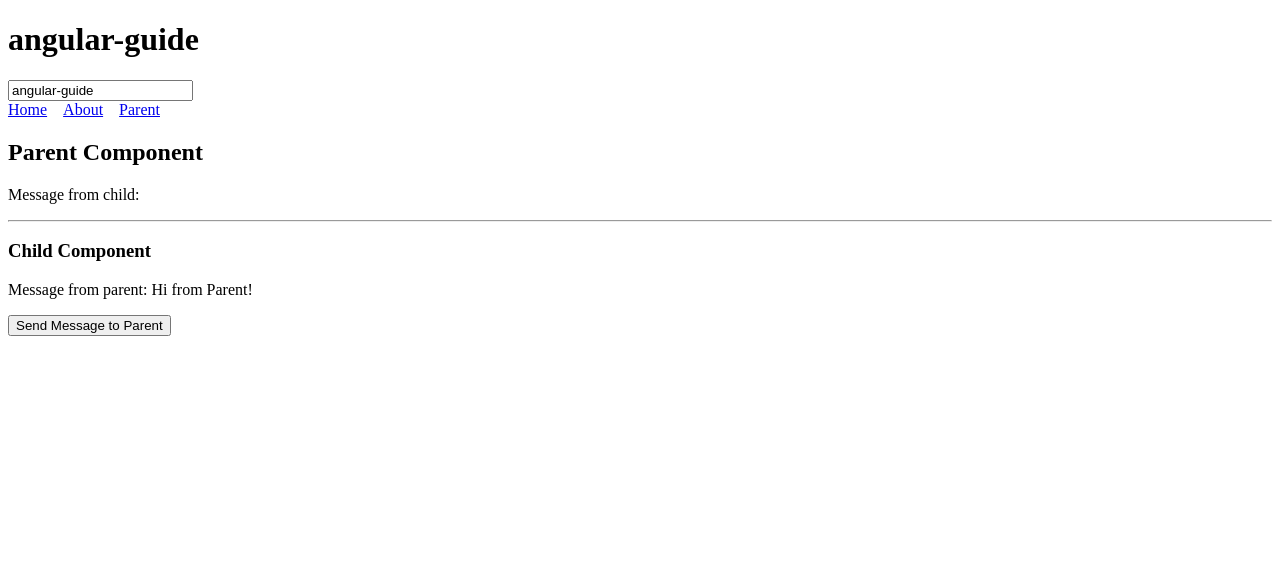
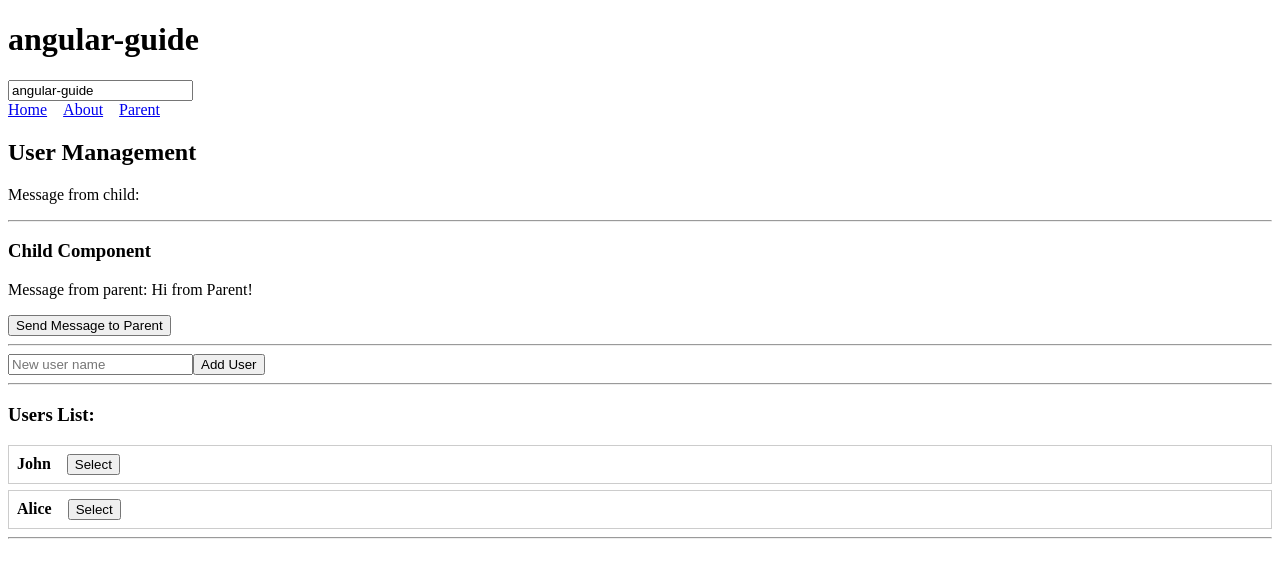
Before and after one commit to DiegoMoya06/angular-guide, an Angular app: page /parent in a window 1280 px wide. Shown: the top 578 px of the page. Built offline with nearby package versions, Linux system fonts and the light colour scheme.

Commit message:
Added multiple child components and communication

```diff
--- a/src/app/parent/parent.component.html
+++ b/src/app/parent/parent.component.html
@@ -1,4 +1,4 @@
-<h2>Parent Component</h2>
+<h2>User Management</h2>
 <p>Message from child: {{ childReply }}</p>
 
 <hr />
@@ -7,3 +7,24 @@
   [messageFromParent]="parentMessage"
   (notifyParent)="handleChildMessage($event)">
 </app-child>
+
+<hr/>
+
+<app-user-form (addUser)="addUser($event)"></app-user-form>
+
+<hr />
+
+<h3>Users List:</h3>
+<div *ngFor="let user of users">
+  <app-user-card
+    [name]="user"
+    (selected)="onUserSelected($event)">
+  </app-user-card>
+</div>
+
+<hr />
+
+<div *ngIf="selectedUser">
+  <h3>Selected User:</h3>
+  <p>{{ selectedUser }}</p>
+</div>
--- a/src/app/parent/parent.component.ts
+++ b/src/app/parent/parent.component.ts
@@ -1,19 +1,31 @@
 import {Component} from '@angular/core';
 import {CommonModule} from '@angular/common';
 import {ChildComponent} from '../child/child.component';
+import {UserCardComponent} from '../user-card/user-card.component';
+import {UserFormComponent} from '../user-form/user-form.component';
 
 @Component({
   selector: 'app-parent',
   standalone: true,
-  imports: [CommonModule, ChildComponent],
+  imports: [CommonModule, UserCardComponent, UserFormComponent, ChildComponent],
   templateUrl: './parent.component.html',
   styleUrl: './parent.component.css'
 })
 export class ParentComponent {
+  users = ['John', 'Alice'];
+  selectedUser: string | null = null;
   parentMessage = "Hi from Parent!";
   childReply = "";
 
-  handleChildMessage(message:string){
+  addUser(name: string) {
+    this.users.push(name);
+  }
+
+  onUserSelected(name: string) {
+    this.selectedUser = name;
+  }
+
+  handleChildMessage(message: string) {
     this.childReply = message;
   }
 }
--- /dev/null
+++ b/src/app/user-card/user-card.component.css
@@ -0,0 +1,9 @@
+div{
+  border: 1px solid #ccc;
+  padding: 8px;
+  margin-bottom: 6px;
+}
+
+button{
+  margin-left: 1rem;
+}
--- /dev/null
+++ b/src/app/user-card/user-card.component.html
@@ -0,0 +1,4 @@
+<div>
+  <strong>{{name}}</strong>
+  <button (click)="selectUser()">Select</button>
+</div>
--- /dev/null
+++ b/src/app/user-card/user-card.component.ts
@@ -0,0 +1,17 @@
+import {Component, EventEmitter, Input, Output} from '@angular/core';
+
+@Component({
+  selector: 'app-user-card',
+  standalone: true,
+  imports: [],
+  templateUrl: './user-card.component.html',
+  styleUrl: './user-card.component.css'
+})
+export class UserCardComponent {
+  @Input() name: string = "";
+  @Output() selected = new EventEmitter<string>();
+
+  selectUser() {
+    this.selected.emit(this.name);
+  }
+}
--- /dev/null
+++ b/src/app/user-form/user-form.component.html
@@ -0,0 +1,4 @@
+<form (ngSubmit)="submit()">
+  <input [formControl]="nameControl" placeholder="New user name" />
+  <button type="submit">Add User</button>
+</form>
--- /dev/null
+++ b/src/app/user-form/user-form.component.ts
@@ -0,0 +1,23 @@
+import {Component, EventEmitter, Output} from '@angular/core';
+import {FormControl, FormsModule, ReactiveFormsModule} from '@angular/forms';
+
+@Component({
+  selector: 'app-user-form',
+  standalone: true,
+  // Exports the required infrastructure and directives for reactive forms.
+  imports: [ReactiveFormsModule, FormsModule],
+  templateUrl: './user-form.component.html',
+  styleUrl: './user-form.component.css'
+})
+export class UserFormComponent {
+  @Output() addUser = new EventEmitter<string>();
+  nameControl = new FormControl('');
+
+  submit() {
+    const name = this.nameControl.value?.trim();
+
+    if (name){
+      this.addUser.emit(name);
+    }
+  }
+}
```
Also changed, not shown: src/app/user-form/user-form.component.css (added), 2 other files (tests, documents, lock files or other folders).
